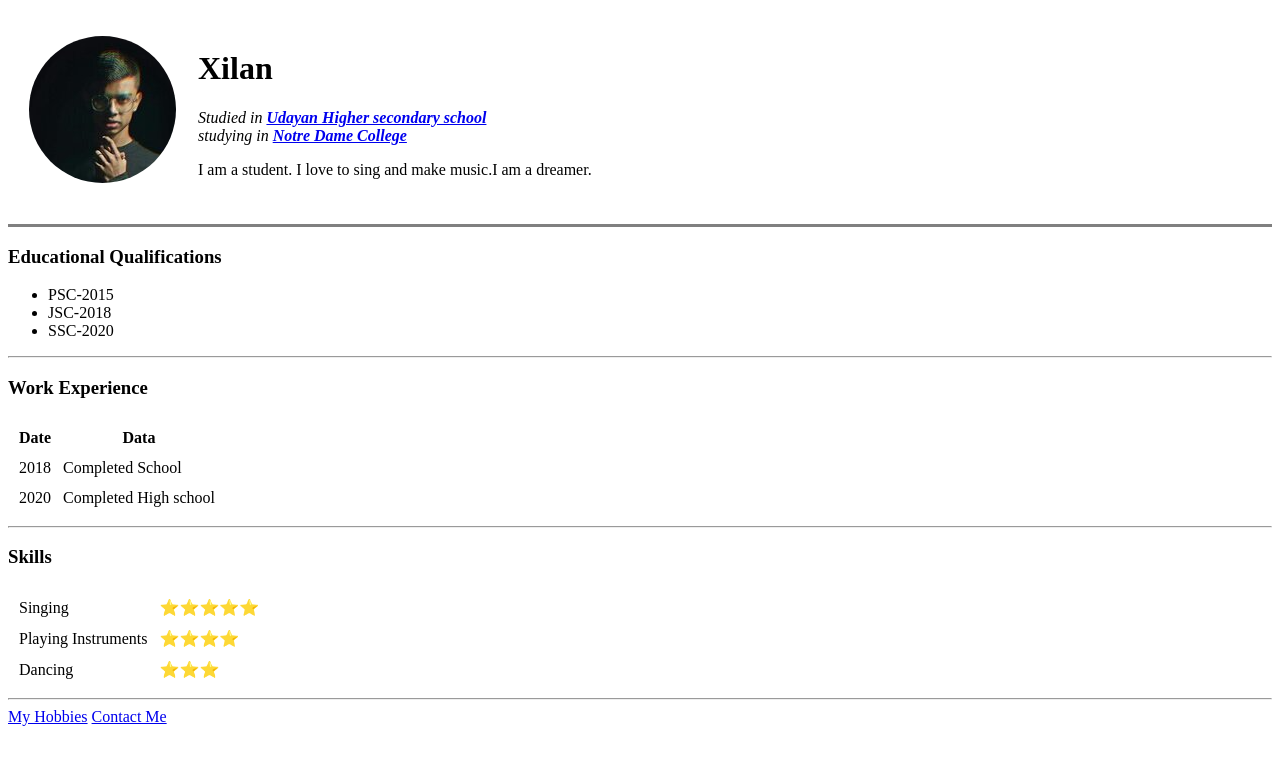
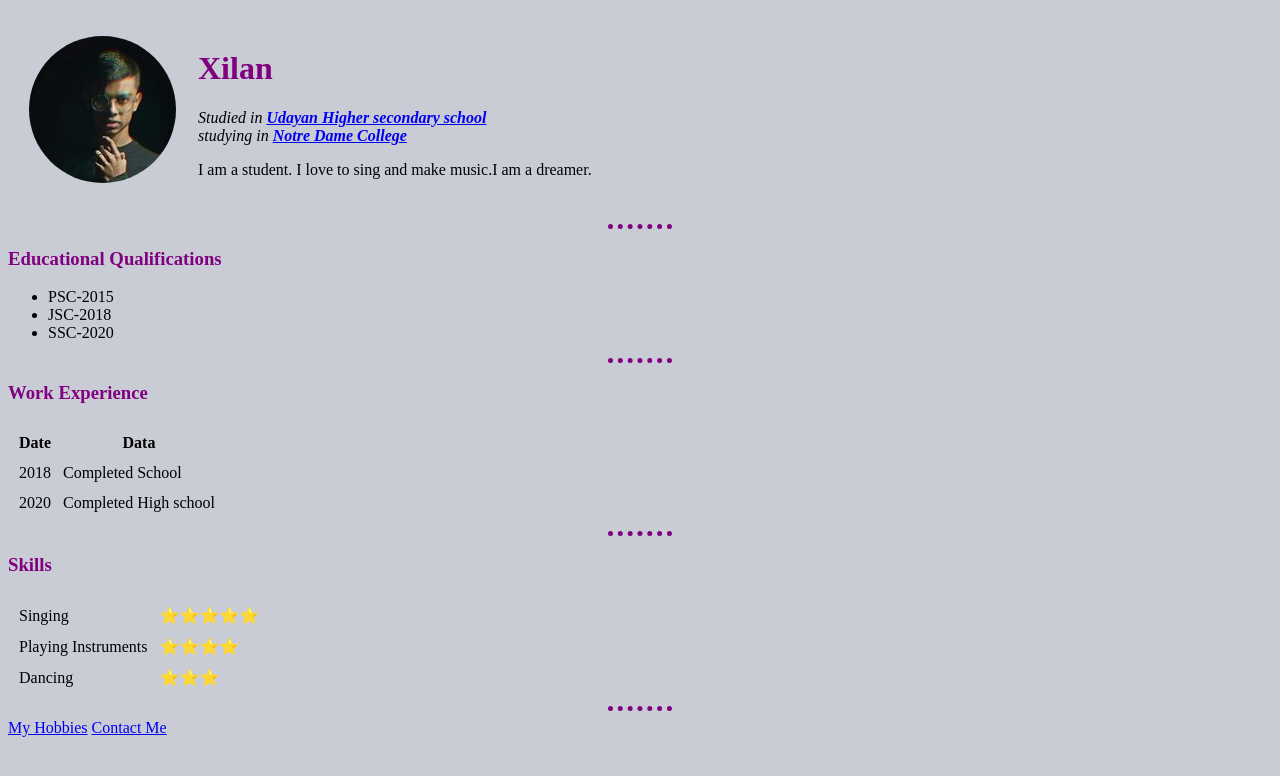
Before and after one commit to XilanKhan/Cv, a plain HTML site: page index.html in a window 1280 px wide. Drawn offline with Linux system fonts and the light colour scheme.

Commit message:
Add files via upload

```diff
--- /dev/null
+++ b/css/styles.css
@@ -0,0 +1,19 @@
+body {
+  background-color: #C9CCD5;
+}
+
+h1 {
+  color: purple;
+}
+
+h3{
+  color:purple;
+}
+hr {
+  border-style: none;
+  border-top-style: dotted;
+  border-color: purple;
+  border-width: 5px;
+  width: 5%;
+
+}
--- a/index.html
+++ b/index.html
@@ -1,9 +1,9 @@
 <!DOCTYPE html>
 <html lang="en" dir="ltr">
-
 <head>
   <meta charset="utf-8">
   <title>Xilan's Personal Site</title>
+<link rel="stylesheet" href="css/styles.css">
 </head>
 
 <body>
@@ -18,7 +18,7 @@
       </td>
     </tr>
   </table>
-  <hr size="3" noshade>
+  <hr>
   <h3>Educational Qualifications</h3>
   <ul>
     <li>PSC-2015</li>
```
Also changed, not shown: contact-me.html (+1 -0 lines), hobbies.html (+1 -0 lines).
